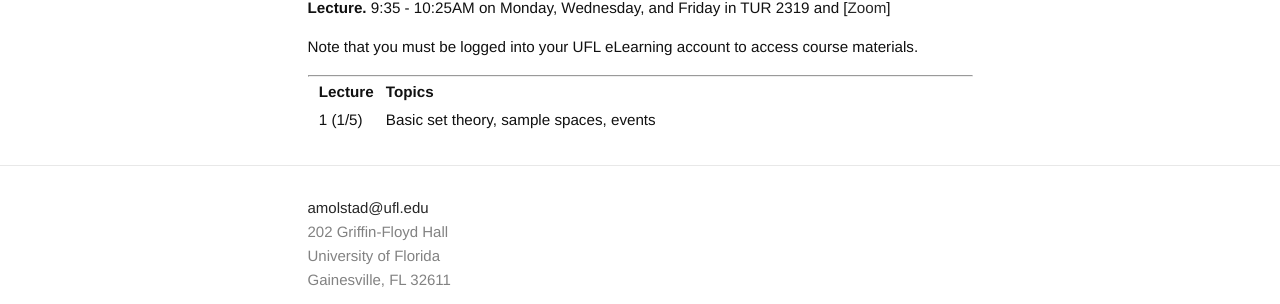
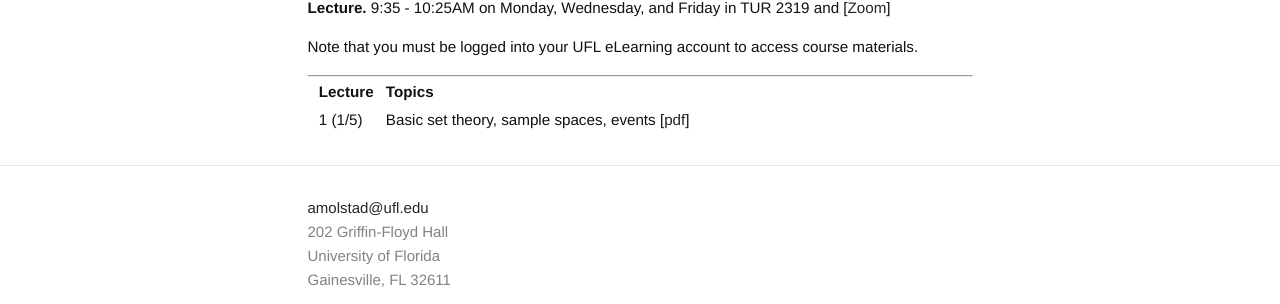
Before and after one commit to ajmolstad/ajmolstad.github.io, a Jekyll site: the page built from S22_STA4321.md, in a window 1280 px wide. Shown: the part 201-505 px from the top of the page. Built offline with Jekyll 4.4.1, drawn with Linux system fonts in a browser that asks for light colours.

Commit message:
Update course pages

```diff
--- a/S22_STA4321.md
+++ b/S22_STA4321.md
@@ -8,7 +8,7 @@ permalink: /S22_STA4321/
 **Office hours.** 8:15 - 9:15AM (Wednesday, 202 Griffin Floyd), 10:35 - 11:45AM (Friday, [[Zoom](https://ufl.zoom.us/my/ajmolstad)])
 **Teaching assistant.** Dipshi Roychowdhury (*droychowdhury@ufl.edu*)
 **Office hours.** 8:00 - 9:15AM (Monday, 202 Griffin Floyd), 1:00 - 2:15PM (Friday)
-**Syllabus.** [[pdf](https://ufl.instructure.com/files/65428102/download?download_frd=1)]
+**Syllabus.** [[pdf](https://ufl.instructure.com/files/65528035/download?download_frd=1)]
 **Lecture.** 9:35 - 10:25AM on Monday, Wednesday, and Friday in TUR 2319 and [[Zoom](
  https://ufl.zoom.us/j/96018615199?pwd=OGRYK0ZwVXZlSjVBbWdlL2R3M2hEUT09)]
 
@@ -17,4 +17,4 @@ Note that you must be logged into your UFL eLearning account to access course ma
 ---------------
 
 ||  **Lecture** ||  **Topics** ||
-|| 1 (1/5)  || Basic set theory, sample spaces, events ||
+|| 1 (1/5)  || Basic set theory, sample spaces, events [[pdf](https://ufl.instructure.com/files/65527931/download?download_frd=1)] ||
```
Also changed, not shown: S22_STA4504.md (+1 -1 lines).
